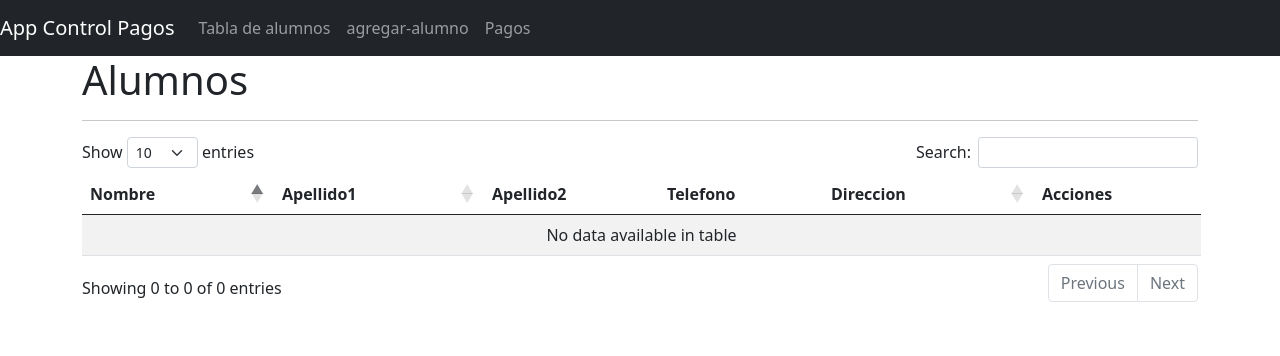
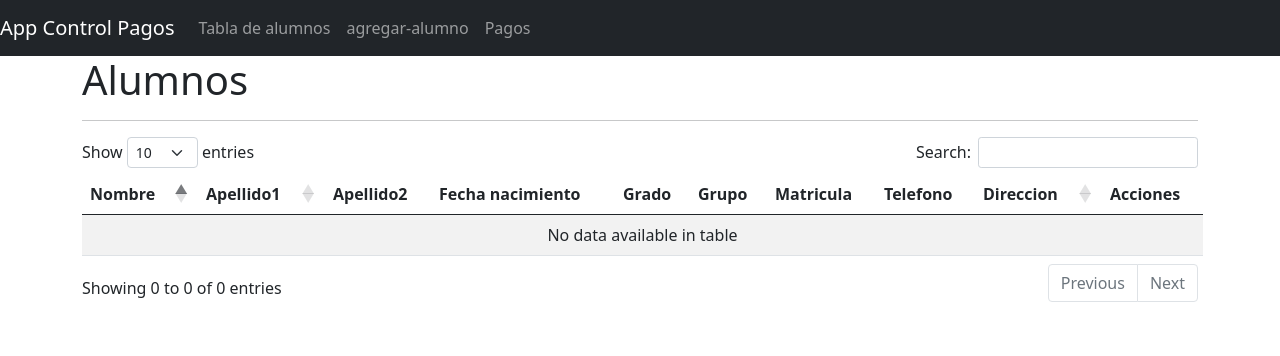
Before and after one commit to DanVL08/api_flask_mensajes_wwjs, a Flask app: page /tabla-alumnos in a window 1280 px wide. Shown: the top 356 px of the page. Run offline with Flask 3, Linux system fonts and the light colour scheme; data that the repository does not hold is empty; some libraries are stand-ins or nearby versions.

Commit message:
Se han hecho los cambios restantes para agregar todos los datos de los alumnos a la tabla vista por el usuario

```diff
--- a/src/app.py
+++ b/src/app.py
@@ -28,7 +28,6 @@ def tablas():
 #devuelve la informacion de los alumnos
 @app.route('/api/data')
 def data():
-    print({'data': [alumno.to_dict() for alumno in Alumnos.query]})
     return {'data': [alumno.to_dict() for alumno in Alumnos.query]}
 
 #RUTA INICIO, aparecerá la pantalla para mostrar o registrar alumnos
--- a/src/templates/tabla-alumnos.html
+++ b/src/templates/tabla-alumnos.html
@@ -7,6 +7,10 @@
             <th>Nombre</th>
             <th>Apellido1</th>
             <th>Apellido2</th>
+            <th>Fecha nacimiento</th>
+            <th>Grado</th>
+            <th>Grupo</th>
+            <th>Matricula</th>
             <th>Telefono</th>
             <th>Direccion</th>
             <th>Acciones</th>
@@ -26,6 +30,10 @@ $(document).ready(function () {
             {data: 'nombre'},
             {data: 'apellido1', searchable: true},
             {data: 'apellido2', orderable: false, searchable: false},
+            {data: 'fecha_nacimiento', orderable: false, searchable: false},
+            {data: 'grado', orderable: false, searchable: false},
+            {data: 'grupo', orderable: false, searchable: false},
+            {data: 'matricula', orderable: false, searchable: true},
             {data: 'telefono', orderable: false, searchable: false},
             {data: 'direccion'},
             {
```
Also changed, not shown: src/models.py (+7 -2 lines).
